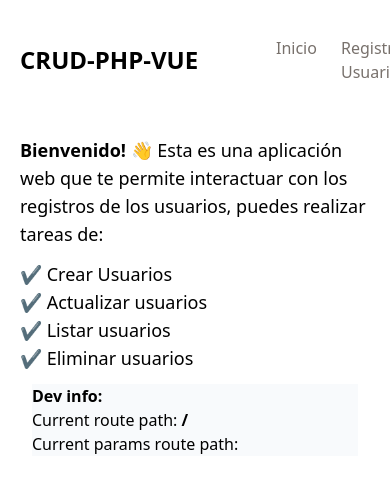
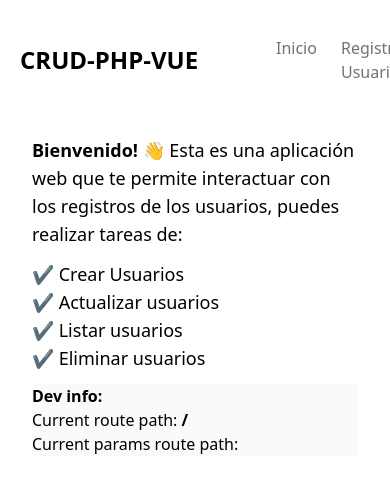
Before and after one commit to nattdev/crud-php-vue, a Vue app in the folder client/: page /#/ in a window 390 px wide. Shown: the top 492 px of the page. Built offline with nearby package versions, Linux system fonts and the light colour scheme; no server answers.

Commit message:
Add tailwindcss styles to responsive design

```diff
--- a/client/src/views/HomeView.vue
+++ b/client/src/views/HomeView.vue
@@ -1,5 +1,5 @@
 <template>
-    <div class="text-lg ">
+    <div class="text-lg sm:px-0 px-3">
         <p class="py-3"><span class="font-semibold">Bienvenido!</span> 👋 Esta es una aplicación web que te permite interactuar con los registros de los usuarios, puedes realizar tareas de:</p>
         <ul>
             <li>✔️ Crear Usuarios</li>
```
